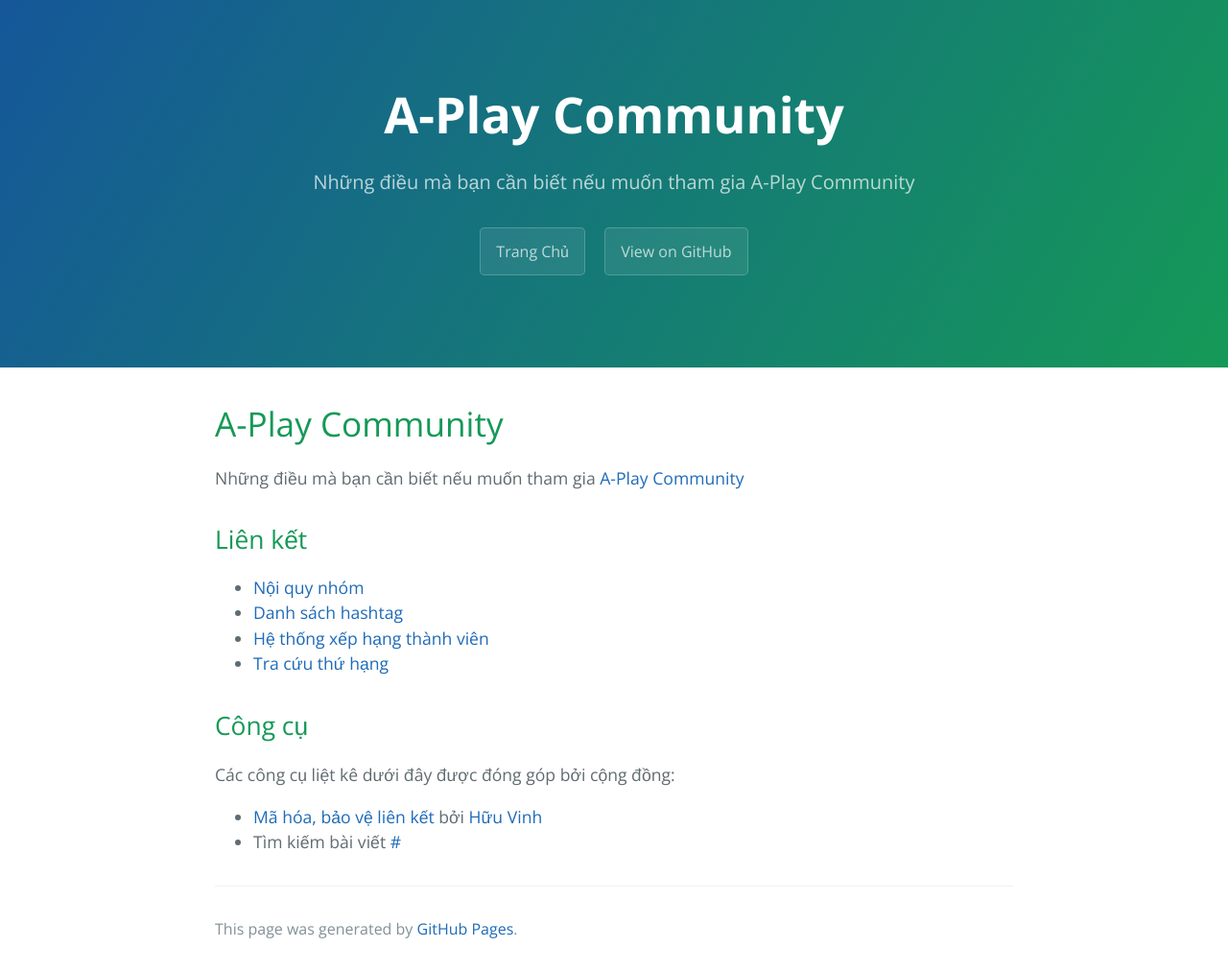
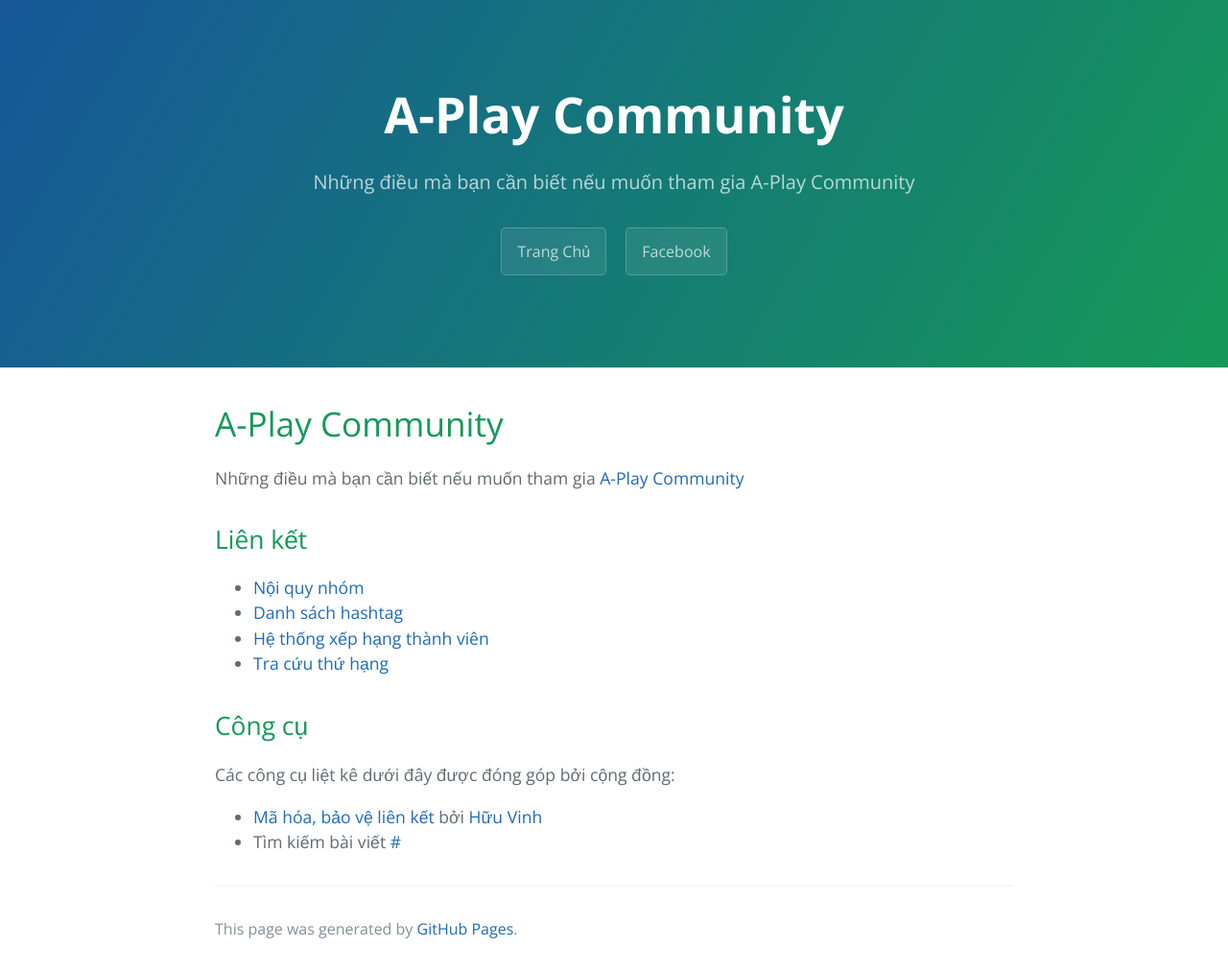
Before and after one commit to huuvinhvn/aplay, a Jekyll site: the page built from index.md, in a window 1280 px wide. Shown: the whole page at 96% size. Built offline with Jekyll 4.4.1, drawn with Linux system fonts in a browser that asks for light colours; our own code applies the rules of GitHub Pages for plain Markdown files.

Commit message:
Update default.html

```diff
--- a/_layouts/default.html
+++ b/_layouts/default.html
@@ -27,7 +27,7 @@
       <h2 class="project-tagline">{{ site.description | default: site.github.project_tagline }}</h2>
       {% if site.github.is_project_page %}
         <a href="{{ site.github.url }}" class="btn">Trang Chủ</a>
-        <a href="http://facebook.com" class="btn">View on GitHub</a>
+        <a href="https://www.facebook.com/groups/aplay.community" class="btn">Facebook</a>
       {% endif %}
       {% if site.show_downloads %}
 
```
